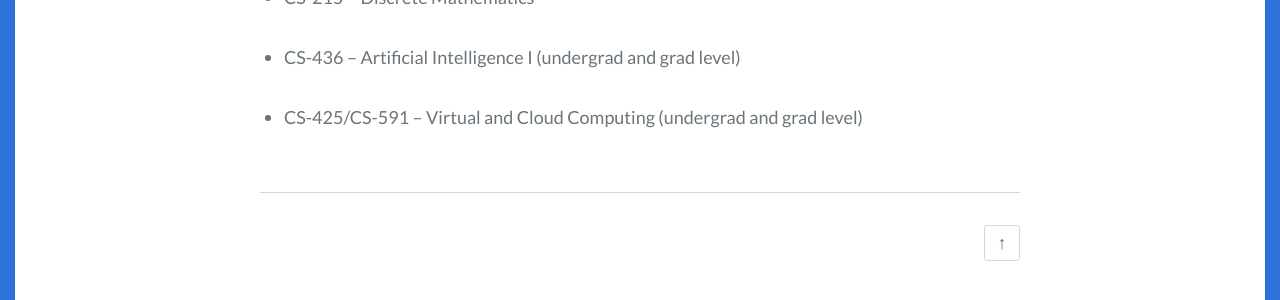
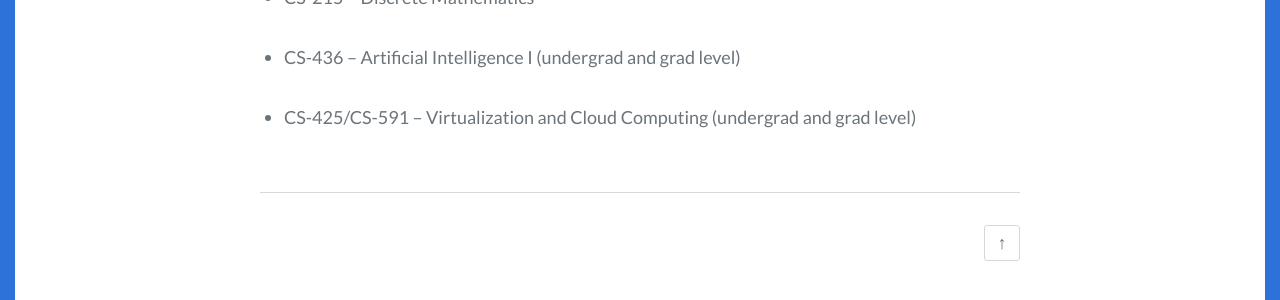
Before and after one commit to Meera-M-T/meeram.github.io, a Jekyll site: the page built from teaching.md, in a window 1280 px wide. Shown: the part 366-666 px from the top of the page. Built offline with Jekyll 4.4.1, drawn with Linux system fonts in a browser that asks for light colours.

Commit message:
Update teaching.md

```diff
--- a/teaching.md
+++ b/teaching.md
@@ -11,4 +11,4 @@ I am a Teaching Assistant (TA)  in [SIU](https://www.siu.edu){:target="_blank"}
 
 * CS-436 -- Artificial Intelligence I (undergrad and grad level)
 
-* CS-425/CS-591 --  Virtual and Cloud Computing (undergrad and grad level)
+* CS-425/CS-591 --   Virtualization and Cloud Computing (undergrad and grad level)
```
